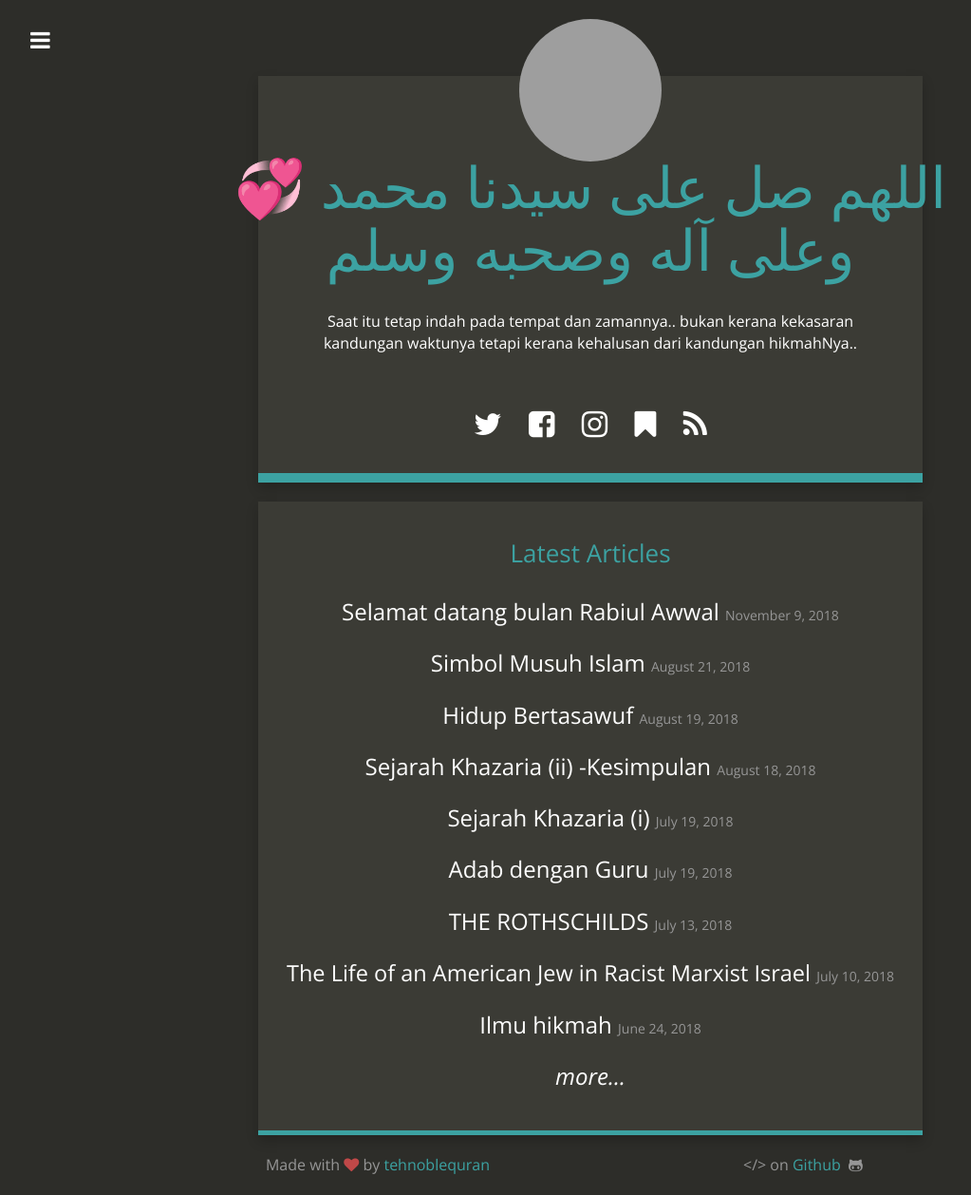
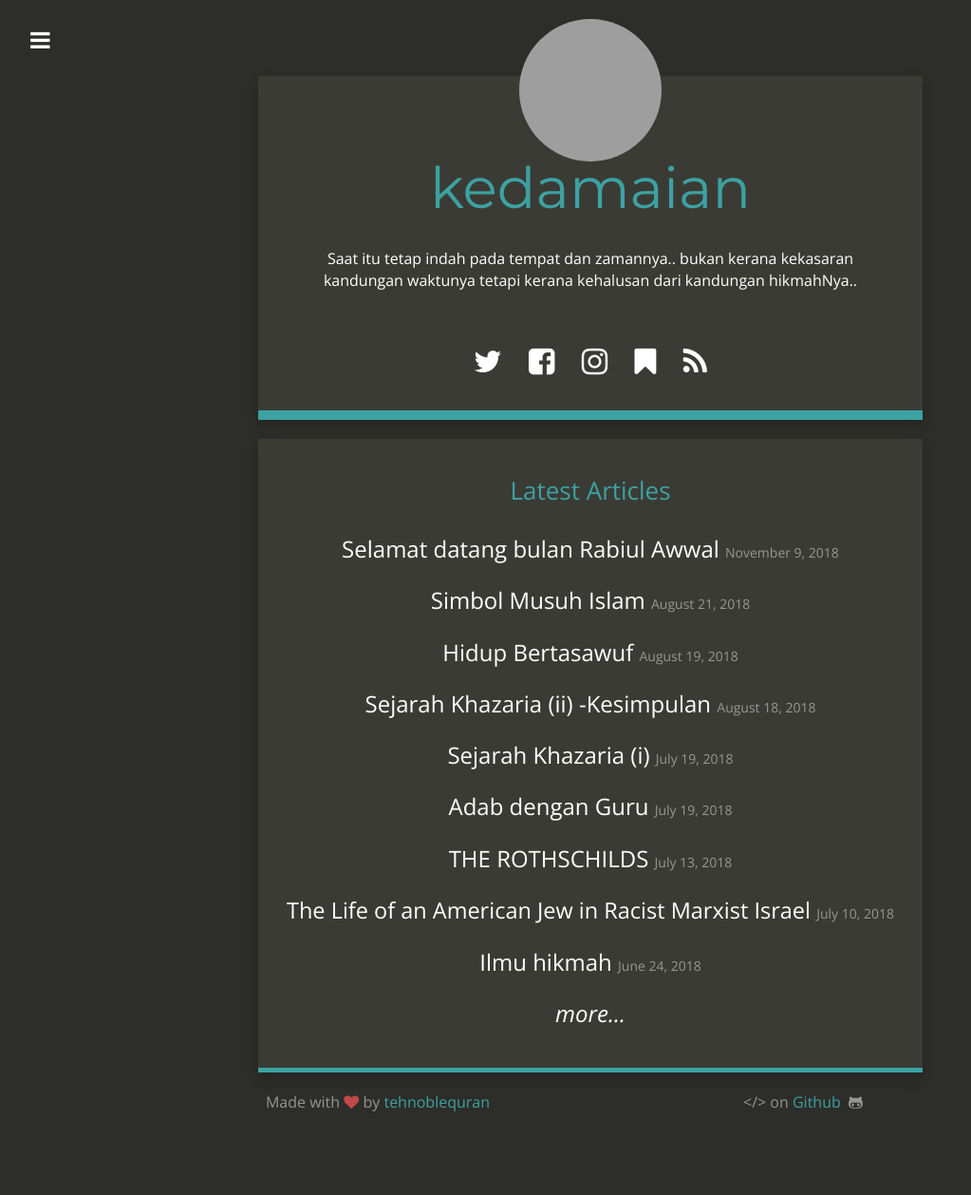
Before and after one commit to kedamaian/swsyafiq, a Jekyll site: the page built from index.html, in a window 1280 px wide. Shown: the whole page at 95% size, without its empty margins (18-1041 px from the left). Built offline with Jekyll 4.4.1, drawn with Linux system fonts in a browser that asks for light colours; nearby versions of some CDN libraries; after the commit the page ends 1192 px from its top, so only the background shows below that; grey boxes are pictures that could not be loaded.

Commit message:
Update _config.yml

```diff
--- a/_config.yml
+++ b/_config.yml
@@ -1,5 +1,5 @@
 # Site settings
-title: "💞 اللهم صل على سيدنا محمد وعلى آله وصحبه وسلم"
+title: "kedamaian"
 email: swsyafiq@protonmail.ch
 description: "A dark matte black blog theme for Kedamaian."
 baseurl: "/swsyafiq"
```
